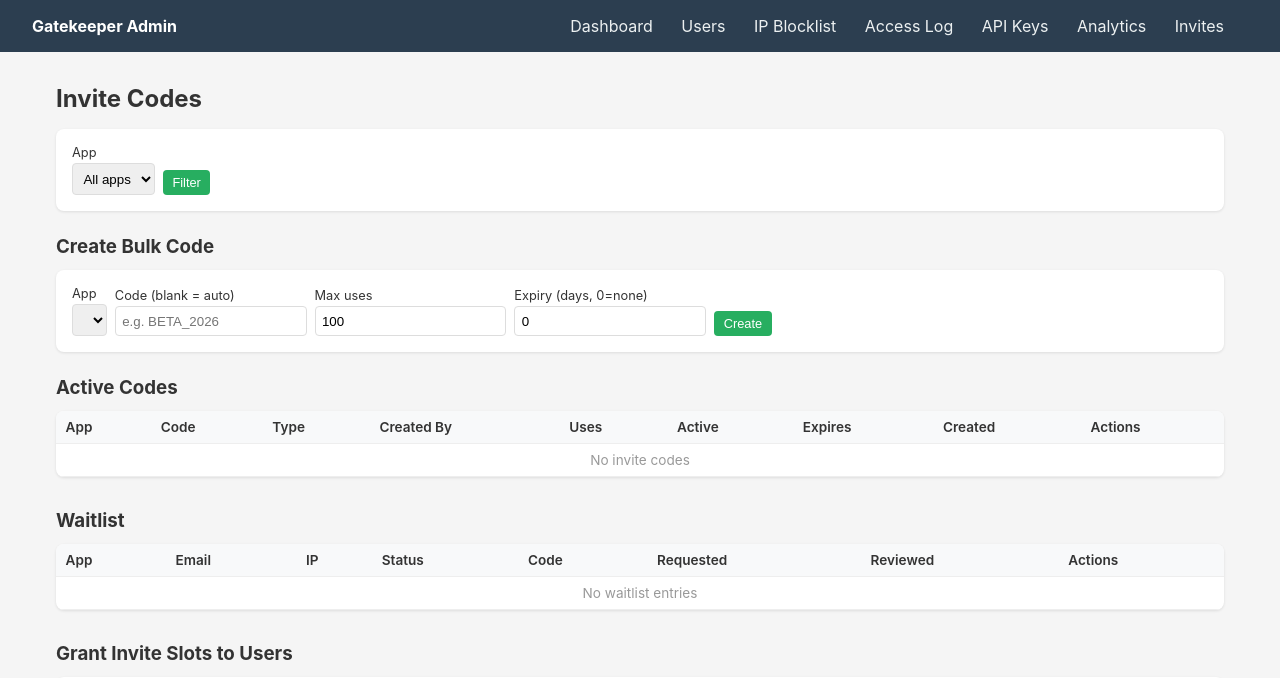
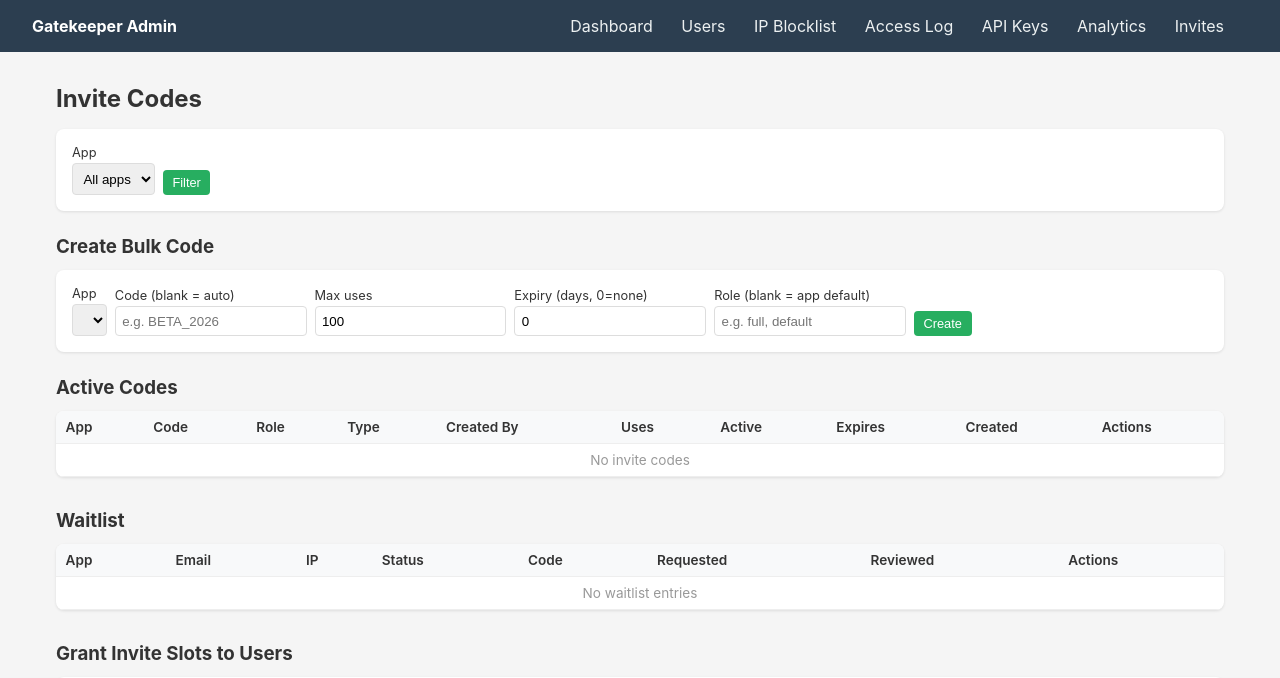
Before and after one commit to Callendina/gatekeeper, a Python web app: template gatekeeper/templates/admin/invites.html in a window 1280 px wide. Shown: the top 678 px of the page. Run offline with Jinja, Linux system fonts and the light colour scheme; the template is opened without the code that fills it, so the values that code supplies are empty.

Commit message:
Add role column to invite codes admin UI
Shows role in codes table and adds role input to create form.

Co-Authored-By: Claude Opus 4.6 (1M context) <noreply@anthropic.com>

```diff
--- a/gatekeeper/templates/admin/invites.html
+++ b/gatekeeper/templates/admin/invites.html
@@ -89,6 +89,10 @@
                 <label>Expiry (days, 0=none)</label>
                 <input type="number" name="expiry_days" value="0" min="0">
             </div>
+            <div class="field">
+                <label>Role (blank = app default)</label>
+                <input type="text" name="role" placeholder="e.g. full, default">
+            </div>
             <button type="submit" class="btn-create">Create</button>
         </form>
 
@@ -99,6 +103,7 @@
                 <tr>
                     <th>App</th>
                     <th>Code</th>
+                    <th>Role</th>
                     <th>Type</th>
                     <th>Created By</th>
                     <th>Uses</th>
@@ -113,6 +118,7 @@
                 <tr class="{{ 'inactive' if not c.active }}">
                     <td>{{ c.app_slug }}</td>
                     <td><span class="code-copy">{{ c.code }}</span></td>
+                    <td>{{ c.role or '—' }}</td>
                     <td>{{ c.code_type }}</td>
                     <td>{{ c.created_by_email or '—' }}</td>
                     <td>
@@ -142,7 +148,7 @@
                 </tr>
                 {% endfor %}
                 {% if not codes %}
-                <tr><td colspan="9" style="text-align:center; color:#999;">No invite codes</td></tr>
+                <tr><td colspan="10" style="text-align:center; color:#999;">No invite codes</td></tr>
                 {% endif %}
             </tbody>
         </table>
```
